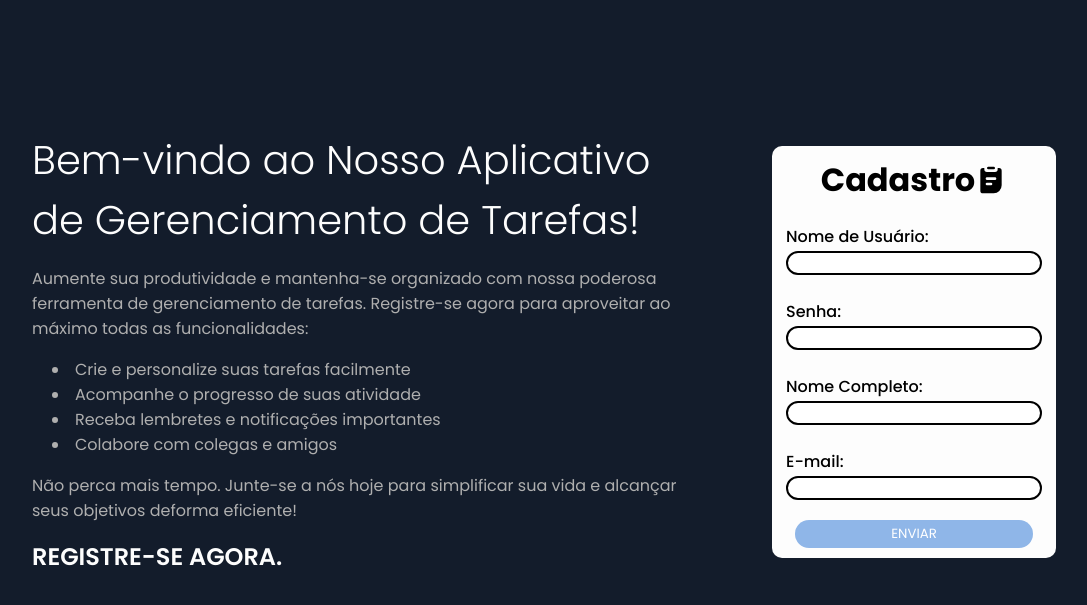
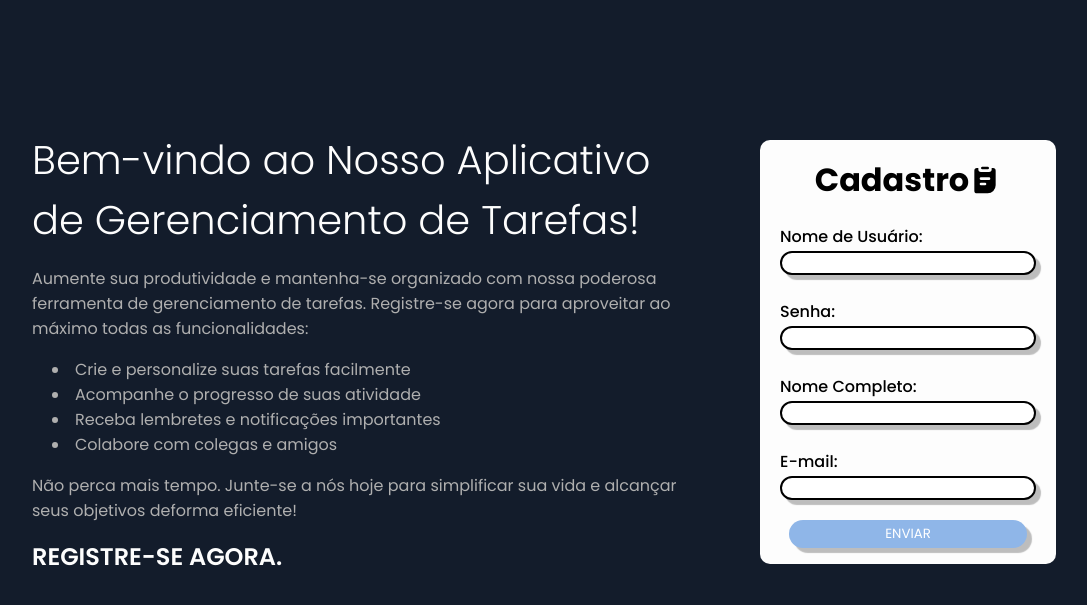
Before and after one commit to DeividSouSan/Taskmaster, a Flask app: page /register in a window 1280 px wide. Shown: the part 48-653 px from the top of the page, without its empty margins (96-1183 px from the left). Run offline with Flask 3, Linux system fonts and the light colour scheme.

Commit message:
style: added shadow on inputs

```diff
--- a/src/static/css/register.css
+++ b/src/static/css/register.css
@@ -47,16 +47,6 @@ main {
 }
 
 form {
-    >div {
-        display: flex;
-        align-items: center;
-
-        svg {
-            width: 32px;
-            height: 32px;
-        }
-    }
-
     display: flex;
     flex-direction: column;
     justify-content: center;
@@ -67,8 +57,18 @@ form {
     gap: 1rem;
 
     background-color: var(--pseudo-white);
-    padding: 10px;
+    padding: 1rem;
     border-radius: 10px;
+
+    >div {
+        display: flex;
+        align-items: center;
+
+        svg {
+            width: 32px;
+            height: 32px;
+        }
+    }
 
     .field-wrapper {
         padding: 0.25rem;
@@ -92,6 +92,7 @@ form {
         border-radius: 50px;
         padding-left: 10px;
         width: 20vw;
+        box-shadow: 5px 5px 1px rgb(0, 0, 0, 0.25);
     }
 
     input[type='submit'] {
```
